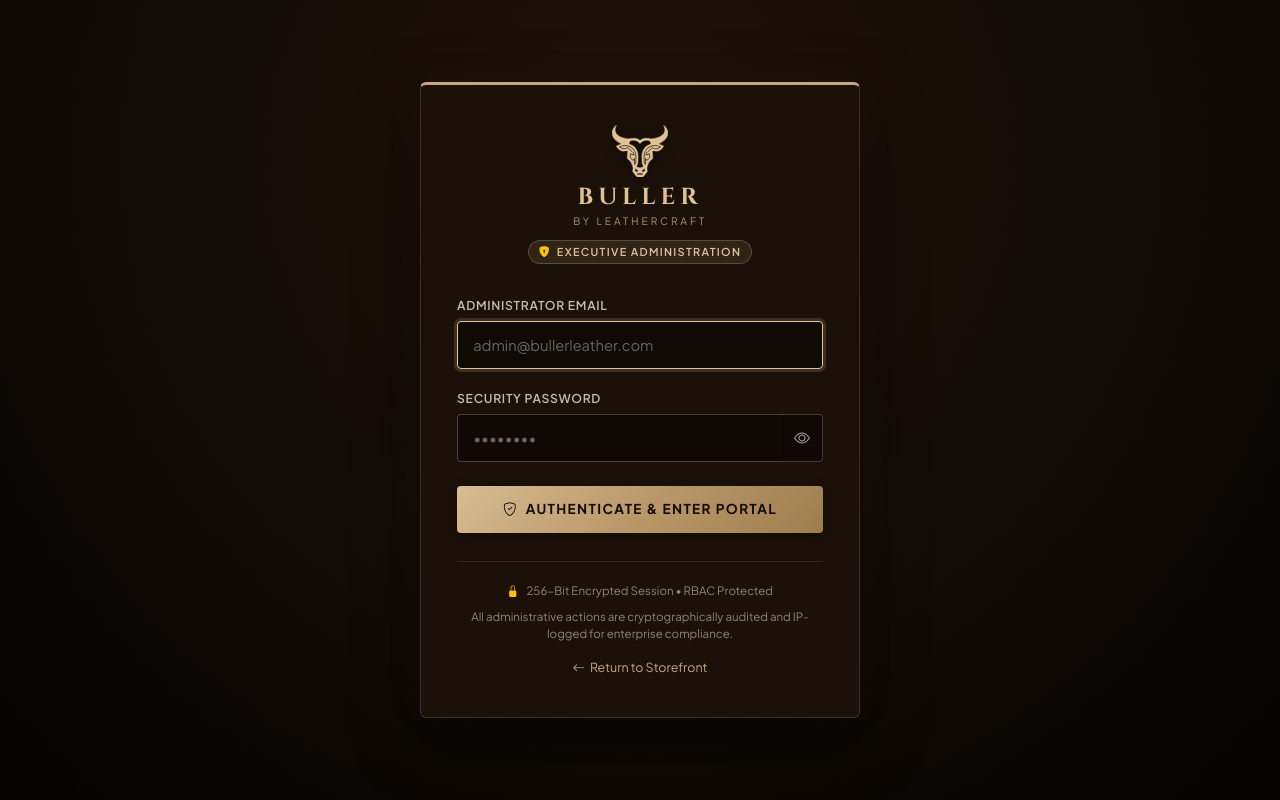
After one commit to umarfaruk26-22/BULLER-BY-LEATHERCRAFT, a PHP site: page /admin in a window 1280 px wide. The commit adds this page. Run offline with PHP 8.4, Linux system fonts and the light colour scheme; data that the repository does not hold is empty; some libraries are stand-ins or nearby versions.

Commit message:
Add dedicated /admin route and login portal, isolate admin login from storefront

```diff
--- a/app/core/Auth.php
+++ b/app/core/Auth.php
@@ -196,7 +196,7 @@ class Auth {
                 ['message' => 'Unauthorized attempt to access Super Admin portal.']
             );
             if (!self::isLoggedIn()) {
-                redirect('login');
+                redirect('admin');
             }
             http_response_code(403);
             require __DIR__ . '/../../app/views/errors/403.php';
@@ -216,7 +216,7 @@ class Auth {
                 null,
                 ['message' => 'Unauthorized attempt to access Admin portal.']
             );
-            redirect('login');
+            redirect('admin');
         }
     }
 }
--- /dev/null
+++ b/app/views/admin/login.php
@@ -0,0 +1,307 @@
+<?php
+use App\Core\Auth;
+use App\Core\MarketContext;
+
+$pageTitle = 'Executive Administration | Sign In';
+$activeCountry = MarketContext::getCountry();
+?>
+<!DOCTYPE html>
+<html lang="en">
+<head>
+    <meta charset="UTF-8">
+    <meta name="viewport" content="width=device-width, initial-scale=1.0">
+    <meta name="robots" content="noindex, nofollow">
+    <title><?= e($pageTitle) ?> — Buller Leather</title>
+
+    <link rel="icon" type="image/x-icon" href="<?= asset('favicon.ico') ?>">
+    <link rel="preconnect" href="https://fonts.googleapis.com">
+    <link rel="preconnect" href="https://fonts.gstatic.com" crossorigin>
+    <link href="https://fonts.googleapis.com/css2?family=Cinzel:wght@500;600;700;800&family=Playfair+Display:wght@500;600;700&family=Plus+Jakarta+Sans:wght@300;400;500;600;700&display=swap" rel="stylesheet">
+    <link rel="stylesheet" href="https://cdn.jsdelivr.net/npm/bootstrap@5.3.3/dist/css/bootstrap.min.css">
+    <link rel="stylesheet" href="https://cdn.jsdelivr.net/npm/bootstrap-icons@1.11.3/font/bootstrap-icons.min.css">
+
+    <style>
+        :root {
+            --color-espresso-deep: #0e0804;
+            --color-espresso: #160d07;
+            --color-espresso-card: #1c1109;
+            --color-gold: #c5a880;
+            --color-gold-bright: #dfc298;
+            --color-gold-dark: #9e7d4e;
+            --color-border: rgba(197, 168, 128, 0.22);
+            --font-brand: 'Cinzel', serif;
+            --font-heading: 'Playfair Display', Georgia, serif;
+            --font-sans: 'Plus Jakarta Sans', system-ui, -apple-system, sans-serif;
+        }
+
+        * {
+            box-sizing: border-box;
+        }
+
+        body {
+            margin: 0;
+            padding: 0;
+            background: radial-gradient(ellipse at 50% 20%, #20130a 0%, #0d0804 70%, #050302 100%);
+            min-height: 100vh;
+            color: #e5ded4;
+            font-family: var(--font-sans);
+            display: flex;
+            align-items: center;
+            justify-content: center;
+            position: relative;
+            overflow-x: hidden;
+        }
+
+        body::before {
+            content: '';
+            position: absolute;
+            top: 0;
+            left: 0;
+            right: 0;
+            bottom: 0;
+            background-image:
+                radial-gradient(rgba(197, 168, 128, 0.05) 1px, transparent 1px);
+            background-size: 32px 32px;
+            pointer-events: none;
+            opacity: 0.6;
+        }
+
+        .admin-login-card {
+            width: 100%;
+            max-width: 440px;
+            background: var(--color-espresso-card);
+            border: 1px solid var(--color-border);
+            border-top: 3px solid var(--color-gold);
+            border-radius: 6px;
+            box-shadow: 0 20px 60px rgba(0, 0, 0, 0.6), 0 0 40px rgba(197, 168, 128, 0.06);
+            padding: 2.5rem 2.25rem;
+            position: relative;
+            z-index: 2;
+        }
+
+        .brand-logo-wrap {
+            text-align: center;
+            margin-bottom: 1.75rem;
+        }
+
+        .brand-logo-icon {
+            height: 52px;
+            width: auto;
+            margin-bottom: 0.5rem;
+            filter: drop-shadow(0 2px 8px rgba(0,0,0,0.4));
+        }
+
+        .brand-title {
+            font-family: var(--font-brand);
+            font-size: 1.45rem;
+            letter-spacing: 0.22em;
+            color: var(--color-gold-bright);
+            font-weight: 700;
+            margin: 0;
+            line-height: 1.1;
+        }
+
+        .brand-sub {
+            font-size: 0.64rem;
+            letter-spacing: 0.28em;
+            text-transform: uppercase;
+            color: var(--color-gold);
+            opacity: 0.85;
+            margin-top: 2px;
+        }
+
+        .portal-badge {
+            display: inline-flex;
+            align-items: center;
+            gap: 6px;
+            padding: 3px 10px;
+            border-radius: 20px;
+            font-size: 0.68rem;
+            letter-spacing: 0.12em;
+            text-transform: uppercase;
+            font-weight: 600;
+            background: rgba(197, 168, 128, 0.12);
+            color: var(--color-gold-bright);
+            border: 1px solid rgba(197, 168, 128, 0.3);
+            margin-top: 0.75rem;
+        }
+
+        .form-label {
+            font-size: 0.76rem;
+            font-weight: 600;
+            letter-spacing: 0.06em;
+            text-transform: uppercase;
+            color: #c5bbae;
+            margin-bottom: 0.4rem;
+        }
+
+        .form-control-admin {
+            background-color: rgba(10, 6, 3, 0.65);
+            border: 1px solid rgba(197, 168, 128, 0.3);
+            color: #ffffff;
+            font-size: 0.92rem;
+            padding: 0.75rem 0.95rem;
+            border-radius: 4px;
+            transition: all 0.2s ease;
+        }
+
+        .form-control-admin:focus {
+            background-color: rgba(15, 9, 5, 0.9);
+            border-color: var(--color-gold-bright);
+            color: #ffffff;
+            box-shadow: 0 0 0 3px rgba(197, 168, 128, 0.2);
+            outline: none;
+        }
+
+        .form-control-admin::placeholder {
+            color: #6d645a;
+        }
+
+        .input-group-text-admin {
+            background-color: rgba(10, 6, 3, 0.65);
+            border: 1px solid rgba(197, 168, 128, 0.3);
+            border-left: none;
+            color: #a89f93;
+            cursor: pointer;
+            border-radius: 0 4px 4px 0;
+        }
+
+        .input-group-text-admin:hover {
+            color: var(--color-gold-bright);
+        }
+
+        .btn-admin-login {
+            background: linear-gradient(135deg, #d8bc93 0%, #ba986a 50%, #9e7d4e 100%);
+            color: #120b06;
+            font-weight: 700;
+            font-size: 0.85rem;
+            letter-spacing: 0.1em;
+            text-transform: uppercase;
+            padding: 0.85rem;
+            border: none;
+            border-radius: 4px;
+            width: 100%;
+            transition: all 0.25s ease;
+            box-shadow: 0 4px 15px rgba(0, 0, 0, 0.35);
+        }
+
+        .btn-admin-login:hover {
+            background: linear-gradient(135deg, #e4cba7 0%, #c9a777 50%, #af8c5a 100%);
+            color: #0b0704;
+            transform: translateY(-1px);
+            box-shadow: 0 6px 20px rgba(197, 168, 128, 0.3);
+        }
+
+        .btn-admin-login:active {
+            transform: translateY(0);
+        }
+
+        .security-footer {
+            margin-top: 1.75rem;
+            padding-top: 1.25rem;
+            border-top: 1px solid rgba(197, 168, 128, 0.15);
+            text-align: center;
+            font-size: 0.72rem;
+            color: #8f8578;
+            line-height: 1.5;
+        }
+
+        .back-store-link {
+            display: inline-flex;
+            align-items: center;
+            gap: 5px;
+            color: var(--color-gold);
+            text-decoration: none;
+            font-size: 0.78rem;
+            margin-top: 1rem;
+            transition: color 0.2s ease;
+        }
+
+        .back-store-link:hover {
+            color: var(--color-gold-bright);
+            text-decoration: underline;
+        }
+    </style>
+</head>
+<body>
+
+    <div class="admin-login-card">
+        <div class="brand-logo-wrap">
+            <a href="<?= url('') ?>" title="Buller Leather Storefront" class="text-decoration-none">
+                <img src="<?= asset('assets/images/buller-logo-gold.svg') ?>" alt="Buller Leather" class="brand-logo-icon">
+                <h1 class="brand-title">BULLER</h1>
+                <div class="brand-sub">By leathercraft</div>
+            </a>
+            <div>
+                <span class="portal-badge">
+                    <i class="bi bi-shield-lock-fill text-warning"></i> Executive Administration
+                </span>
+            </div>
+        </div>
+
+        <?php if (has_flash('admin_login_error')): ?>
+            <div class="alert alert-danger small py-2 px-3 mb-3 d-flex align-items-center gap-2" style="background: rgba(220, 53, 69, 0.15); border: 1px solid rgba(220, 53, 69, 0.4); color: #ff99a4; border-radius: 4px;">
+                <i class="bi bi-exclamation-triangle-fill fs-6 flex-shrink-0"></i>
+                <div style="font-size: 0.8rem;"><?= flash('admin_login_error') ?></div>
+            </div>
+        <?php endif; ?>
+
+        <?php if (has_flash('admin_login_success')): ?>
+            <div class="alert alert-success small py-2 px-3 mb-3 d-flex align-items-center gap-2" style="background: rgba(25, 135, 84, 0.15); border: 1px solid rgba(25, 135, 84, 0.4); color: #87e8a9; border-radius: 4px;">
+                <i class="bi bi-check-circle-fill fs-6 flex-shrink-0"></i>
+                <div style="font-size: 0.8rem;"><?= flash('admin_login_success') ?></div>
+            </div>
+        <?php endif; ?>
+
+        <form action="<?= url('admin/login') ?>" method="POST" autocomplete="off">
+            <input type="hidden" name="csrf_token" value="<?= Auth::csrfToken() ?>">
+
+            <div class="mb-3">
+                <label class="form-label">Administrator Email</label>
+                <div class="input-group">
+                    <input type="email" name="email" class="form-control form-control-admin" required placeholder="admin@bullerleather.com" autofocus>
+                </div>
+            </div>
+
+            <div class="mb-4">
+                <label class="form-label">Security Password</label>
+                <div class="input-group">
+                    <input type="password" name="password" id="adminPasswordInput" class="form-control form-control-admin" style="border-right: none;" required placeholder="••••••••">
+                    <span class="input-group-text input-group-text-admin" id="togglePasswordBtn" title="Show / Hide Password">
+                        <i class="bi bi-eye"></i>
+                    </span>
+                </div>
+            </div>
+
+            <button type="submit" class="btn btn-admin-login">
+                <i class="bi bi-shield-check me-1"></i> Authenticate & Enter Portal
+            </button>
+        </form>
+
+        <div class="security-footer">
+            <div class="d-flex align-items-center justify-content-center gap-2 mb-2">
+                <i class="bi bi-lock-fill text-warning"></i>
+                <span>256-Bit Encrypted Session &bull; RBAC Protected</span>
+            </div>
+            <div>All administrative actions are cryptographically audited and IP-logged for enterprise compliance.</div>
+            <div>
+                <a href="<?= url('') ?>" class="back-store-link">
+                    <i class="bi bi-arrow-left"></i> Return to Storefront
+                </a>
+            </div>
+        </div>
+    </div>
+
+    <script>
+        const toggleBtn = document.getElementById('togglePasswordBtn');
+        const passInput = document.getElementById('adminPasswordInput');
+        if (toggleBtn && passInput) {
+            toggleBtn.addEventListener('click', function() {
+                const isPassword = passInput.type === 'password';
+                passInput.type = isPassword ? 'text' : 'password';
+                this.innerHTML = isPassword ? '<i class="bi bi-eye-slash"></i>' : '<i class="bi bi-eye"></i>';
+            });
+        }
+    </script>
+</body>
+</html>
--- a/app/views/layouts/admin_header.php
+++ b/app/views/layouts/admin_header.php
@@ -57,7 +57,7 @@ $currentRoute = $_GET['route'] ?? '';
                     <i class="bi bi-list fs-5"></i>
                 </button>
                 <h4 class="mb-0 font-serif fw-bold text-truncate admin-topbar-title" style="color: var(--color-espresso-deep); font-size: 1.05rem; max-width: 140px;">
-                    <?= isset($pageTitle) ? e($pageTitle) : 'Atelier Administration' ?>
+                    <?= isset($pageTitle) ? e($pageTitle) : 'Buller Administration' ?>
                 </h4>
             </div>
 
--- a/index.php
+++ b/index.php
@@ -430,8 +430,12 @@ switch ($route) {
             $password = $_POST['password'] ?? '';
 
             if (Auth::attempt($email, $password)) {
-                if (Auth::isSuperAdmin()) redirect('superadmin/dashboard');
-                if (Auth::isCountryAdmin()) redirect('admin/dashboard');
+                // Remove admin login from user side: admins must authenticate via /admin
+                if (Auth::isSuperAdmin() || Auth::isCountryAdmin()) {
+                    Auth::logout();
+                    flash('login_error', 'Administrative accounts cannot sign in through the customer portal. Please navigate to /admin to access the Admin Portal.');
+                    redirect('login');
+                }
                 redirect('customer/dashboard');
             } else {
                 flash('login_error', 'Invalid email credentials or unauthorized account status.');
@@ -490,7 +494,12 @@ switch ($route) {
         break;
 
     case 'logout':
+        $wasAdmin = Auth::isSuperAdmin() || Auth::isCountryAdmin();
         Auth::logout();
+        if ($wasAdmin) {
+            flash('admin_login_success', 'You have been securely signed out of the administrative session.');
+            redirect('admin');
+        }
         redirect('');
         break;
 
@@ -517,11 +526,51 @@ switch ($route) {
         break;
 
     // ---------------------------------------------------------------------
+    // SECURE DEDICATED ADMIN PORTAL ROUTE (/admin, /admin/login, /superadmin)
+    // ---------------------------------------------------------------------
+    case 'admin':
+    case 'admin/login':
+    case 'superadmin':
+        if (Auth::isSuperAdmin()) {
+            redirect('superadmin/dashboard');
+        }
+        if (Auth::isCountryAdmin()) {
+            redirect('admin/dashboard');
+        }
+
+        if ($_SERVER['REQUEST_METHOD'] === 'POST') {
+            if (!Auth::verifyCsrfToken($_POST['csrf_token'] ?? '')) {
+                die("Invalid security token.");
+            }
+            $email = trim($_POST['email'] ?? '');
+            $password = $_POST['password'] ?? '';
+
+            if (Auth::attempt($email, $password)) {
+                if (Auth::isSuperAdmin()) {
+                    redirect('superadmin/dashboard');
+                }
+                if (Auth::isCountryAdmin()) {
+                    redirect('admin/dashboard');
+                }
+                // If a customer attempts to sign in via /admin:
+                Auth::logout();
+                flash('admin_login_error', 'Access Restricted: This portal is exclusively for authorized administrators. Customers please sign in via customer portal.');
+                redirect('admin');
+            } else {
+                flash('admin_login_error', 'Invalid administrator credentials or unauthorized account status.');
+                redirect('admin');
+            }
+        }
+
+        require __DIR__ . '/app/views/admin/login.php';
+        break;
+
+    // ---------------------------------------------------------------------
     // 6. SUPER ADMIN MANAGEMENT
     // ---------------------------------------------------------------------
     case 'superadmin/dashboard':
         if (!Auth::isSuperAdmin()) {
-            redirect('login');
+            redirect('admin');
         }
 
         // Global KPIs
@@ -563,14 +612,14 @@ switch ($route) {
         break;
 
     case 'superadmin/countries':
-        if (!Auth::isSuperAdmin()) redirect('login');
+        if (!Auth::isSuperAdmin()) redirect('admin');
         $cStmt = $db->query("SELECT * FROM countries ORDER BY id ASC");
         $countries = $cStmt->fetchAll();
         require __DIR__ . '/app/views/superadmin/countries.php';
         break;
 
     case 'superadmin/countries/create':
-        if (!Auth::isSuperAdmin()) redirect('login');
+        if (!Auth::isSuperAdmin()) redirect('admin');
         if ($_SERVER['REQUEST_METHOD'] === 'POST') {
             if (!Auth::verifyCsrfToken($_POST['csrf_token'] ?? '')) die("CSRF error");
 
@@ -606,7 +655,7 @@ switch ($route) {
         break;
 
     case 'superadmin/countries/toggle':
-        if (!Auth::isSuperAdmin()) redirect('login');
+        if (!Auth::isSuperAdmin()) redirect('admin');
         if ($_SERVER['REQUEST_METHOD'] === 'POST') {
             if (!Auth::verifyCsrfToken($_POST['csrf_token'] ?? '')) die("CSRF error");
             $countryId = (int)($_POST['country_id'] ?? 0);
@@ -618,7 +667,7 @@ switch ($route) {
         break;
 
     case 'superadmin/admins':
-        if (!Auth::isSuperAdmin()) redirect('login');
+        if (!Auth::isSuperAdmin()) redirect('admin');
 
         $admStmt = $db->query("SELECT u.* FROM users u WHERE u.role IN ('super_admin', 'country_admin') ORDER BY u.id ASC");
         $admins = $admStmt->fetchAll();
@@ -636,7 +685,7 @@ switch ($route) {
         break;
 
     case 'superadmin/admins/create':
-        if (!Auth::isSuperAdmin()) redirect('login');
+        if (!Auth::isSuperAdmin()) redirect('admin');
         if ($_SERVER['REQUEST_METHOD'] === 'POST') {
             if (!Auth::verifyCsrfToken($_POST['csrf_token'] ?? '')) die("CSRF error");
 
@@ -664,7 +713,7 @@ switch ($route) {
         break;
 
     case 'superadmin/admins/toggle':
-        if (!Auth::isSuperAdmin()) redirect('login');
+        if (!Auth::isSuperAdmin()) redirect('admin');
         if ($_SERVER['REQUEST_METHOD'] === 'POST') {
             if (!Auth::verifyCsrfToken($_POST['csrf_token'] ?? '')) die("CSRF error");
             $adminId = (int)($_POST['admin_id'] ?? 0);
@@ -768,7 +817,7 @@ switch ($route) {
     case 'admin/products':
     case 'admin/orders':
         if (!Auth::isCountryAdmin()) {
-            redirect('login');
+            redirect('admin');
         }
 
         $permittedIds = Auth::getPermittedCountryIds();
@@ -837,7 +886,7 @@ switch ($route) {
         break;
 
     case 'admin/products/update-pricing':
-        if (!Auth::isCountryAdmin()) redirect('login');
+        if (!Auth::isCountryAdmin()) redirect('admin');
         if ($_SERVER['REQUEST_METHOD'] === 'POST') {
             if (!Auth::verifyCsrfToken($_POST['csrf_token'] ?? '')) die("CSRF error");
             $countryId = (int)($_POST['country_id'] ?? 0);
@@ -866,7 +915,7 @@ switch ($route) {
         break;
 
     case 'admin/orders/update-status':
-        if (!Auth::isCountryAdmin()) redirect('login');
+        if (!Auth::isCountryAdmin()) redirect('admin');
         if ($_SERVER['REQUEST_METHOD'] === 'POST') {
             if (!Auth::verifyCsrfToken($_POST['csrf_token'] ?? '')) die("CSRF error");
             $orderId = (int)($_POST['order_id'] ?? 0);
```
